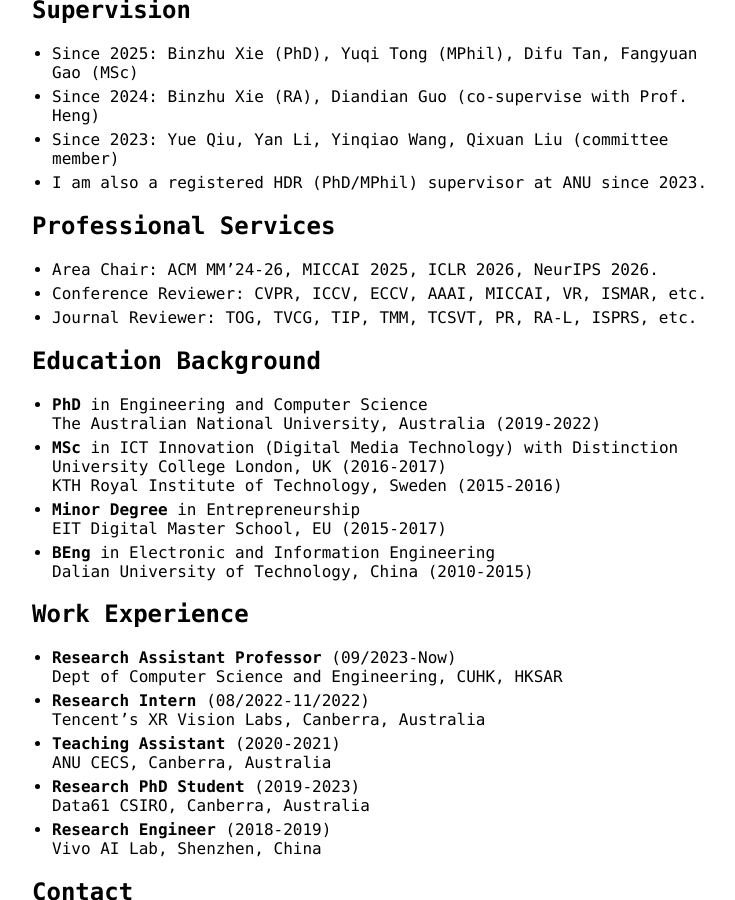
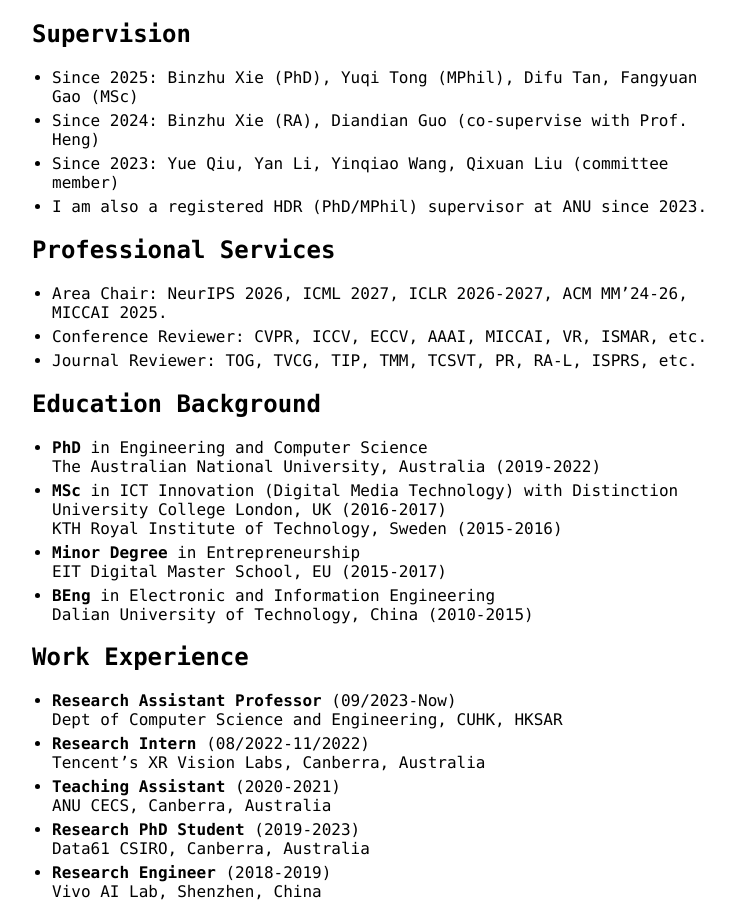
Before and after one commit to ShiQiu0419/ShiQiu0419.github.io, a Jekyll site: the page built from index.md, in a window 1280 px wide and 900 px high, scrolled down 5707 px. Shown: the whole window, without its empty margins (258-993 px from the left). Built offline with Jekyll 4.4.1, drawn with Linux system fonts in a browser that asks for light colours; our own code applies the rules of GitHub Pages for plain Markdown files; some of the changed text lies outside the part shown.

Commit message:
Update index.md

```diff
--- a/index.md
+++ b/index.md
@@ -14,6 +14,7 @@
 For CUHK students: my student consultation hours are from 2:00 PM to 4:00 PM every Tuesday.
 
 ## News
+* Invited as an Area Chair for ICML 2027. (10/2026)
 * One paper accepted in TVCG. (09/2026)
 * Invited as an Area Chair for ICLR 2027. (08/2026)
 * One paper accepted in IEEE VIS 2026 & TVCG. (07/2026)
@@ -210,7 +211,7 @@
 * I am also a registered HDR (PhD/MPhil) supervisor at ANU since 2023.
 
 ## Professional Services
-* Area Chair: ACM MM'24-26, MICCAI 2025, ICLR 2026, NeurIPS 2026.
+* Area Chair: NeurIPS 2026, ICML 2027, ICLR 2026-2027, ACM MM'24-26, MICCAI 2025.
 * Conference Reviewer: CVPR, ICCV, ECCV, AAAI, MICCAI, VR, ISMAR, etc.
 * Journal Reviewer: TOG, TVCG, TIP, TMM, TCSVT, PR, RA-L, ISPRS, etc.
 
```
